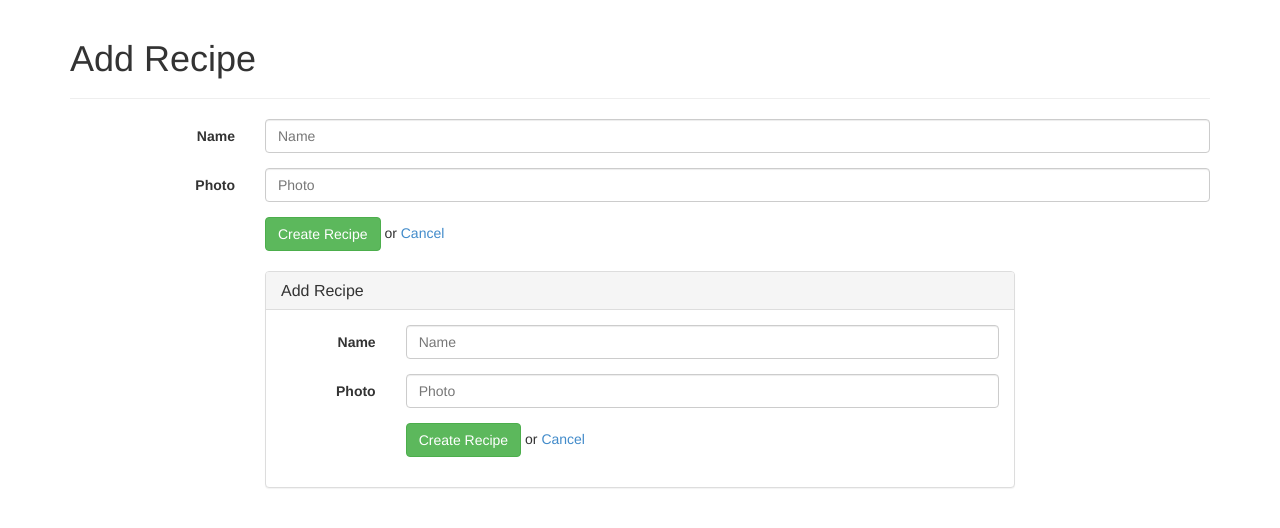
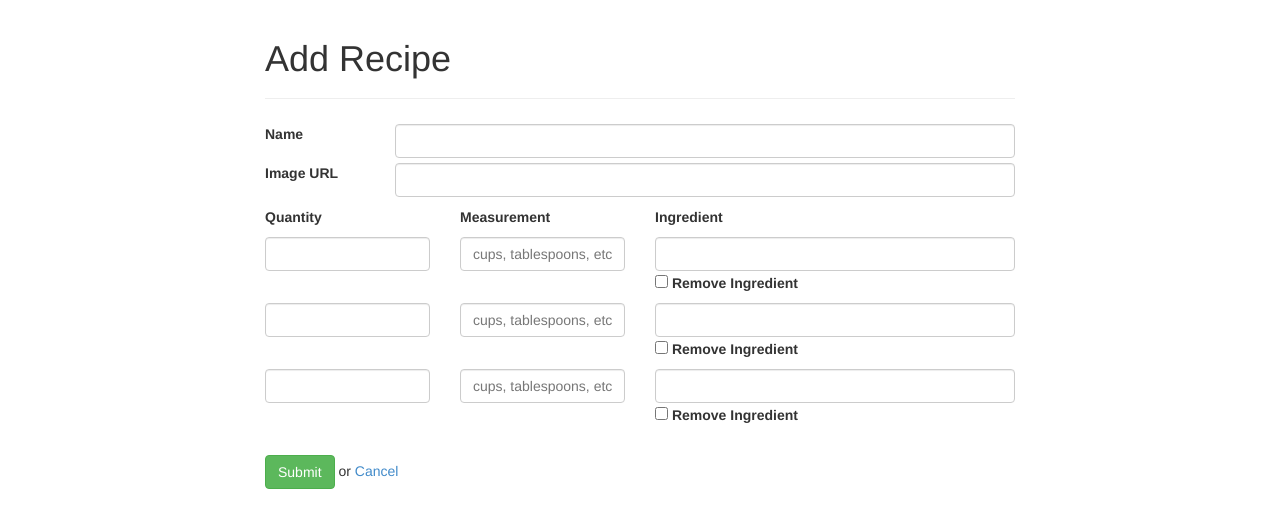
Before and after one commit to linhmlam/projectnomnom, a Rails app: page /recipes/new in a window 1280 px wide. Shown: the part 51-579 px from the top of the page. Run offline with Rails 7, Linux system fonts and the light colour scheme; some libraries are stand-ins or nearby versions.

Commit message:
Attempt at form
Failed :(

```diff
--- a/app/controllers/recipes_controller.rb
+++ b/app/controllers/recipes_controller.rb
@@ -5,16 +5,19 @@ class RecipesController < ApplicationController
 
   def show
     @recipe = Recipe.find(params[:id])
+
   end
 
   def new
     @recipe = Recipe.new
+    3.times {@recipe.recipe_ingredients.build}
   end
 
   def create
     @recipe = Recipe.new
-    @recipe.name = params[:name]
-    @recipe.photo = params[:photo]
+
+    # @recipe.name = params[:name]
+    # @recipe.photo = params[:photo]
 
     if @recipe.save
       redirect_to "/recipes", :notice => "Recipe created successfully."
@@ -47,4 +50,11 @@ class RecipesController < ApplicationController
 
     redirect_to "/recipes", :notice => "Recipe deleted."
   end
+
+  private
+    def recipe_params
+      params.require(:recipe).permit(:name,:photo, recipe_ingredients_attributes: [:recipe_id, :unit, :quantity, :ingredient, :_destroy])
+    end
+
+
 end
--- a/app/models/recipe.rb
+++ b/app/models/recipe.rb
@@ -1,5 +1,8 @@
 class Recipe < ActiveRecord::Base
-  has_many :recipe_ingredients
+  has_many :recipe_ingredients, :dependent => :destroy
+
+  accepts_nested_attributes_for :recipe_ingredients, :reject_if => lambda { |a| a[:ingredient].blank? }, allow_destroy: true
+
   has_many :list_recipes
   has_many :lists, :through => :list_recipes
 end
--- /dev/null
+++ b/app/views/recipes/_form.html.erb
@@ -0,0 +1,59 @@
+<%= form_for @recipe do |f| %>
+<div class="row">
+  <div class="col-sm-offset-1 col-sm-10 col-md-offset-2 col-md-8">
+    <div class="row">
+     <div class="form-group">
+      <%= f.label :name, :class => "col-sm-2 control-label" %>
+      <div class="col-sm-10">
+        <%= f.text_field :name, :class => "form-control" %>
+      </div>
+    </div>
+  </div>
+  <div class="row">
+    <div class="form-group">
+      <%= f.label :photo, "Image URL", :class=> "col-sm-2 control-label" %>
+      <div class="col-sm-10">
+        <%= f.text_field :photo, :class => "form-control" %>
+      </div>
+    </div>
+  </div>
+</div>
+</div>
+
+<div class="row">
+  <div class="col-sm-offset-1 col-sm-2 col-md-offset-2 col-md-2">
+    <%= f.label :quantity, "Quantity" %>
+  </div>
+  <div class="col-sm-2 col-md-2">
+    <%= f.label :unit, "Measurement" %>
+  </div>
+  <div class="col-sm-6 col-md-4">
+      <%= f.label :ingredient, "Ingredient" %>
+  </div>
+</div>
+
+<%= f.fields_for :recipe_ingredients do |builder| %>
+<div class="row">
+  <div class="col-sm-offset-1 col-sm-2 col-md-offset-2 col-md-2">
+    <%= builder.number_field :quantity, :class => "form-control", :step => "any", :min => "0" %>
+  </div>
+  <div class="col-sm-2 col-md-2">
+    <%= builder.text_field :unit, :class=> "form-control", :placeholder => "cups, tablespoons, etc." %>
+  </div>
+  <div class="col-sm-6 col-md-4">
+    <%= builder.text_field :ingredient, :class=> "form-control" %>
+    <%= builder.check_box :_destroy %>
+    <%= builder.label :_destroy, "Remove Ingredient" %>
+  </div>
+</div>
+<% end %>
+
+<div>&nbsp;</div>
+
+<div class="row">
+  <div class="col-sm-offset-1 col-sm-10 col-md-offset-2 col-md-8">
+    <%= f.submit "Submit", :class => "btn btn-success" %> or <a href="/recipes">Cancel</a>
+  </div>
+</div>
+
+<% end %>
--- a/app/views/recipes/new.html.erb
+++ b/app/views/recipes/new.html.erb
@@ -11,87 +11,12 @@
 
 <!-- Simple full-width example-->
 
+<div class="row">
+  <div class="col-sm-offset-1 col-sm-10 col-md-offset-2 col-md-8">
     <div class="page-header">
       <h1>Add Recipe</h1>
-</div>
-
-<div class="row">
-  <div class="col-md-12">
-    <form action="/create_recipe" class="form-horizontal">
-      <!-- Label and input for name -->
-      <div class="form-group">
-        <label for="name" class="col-sm-2 control-label">
-          Name
-        </label>
-        <div class="col-sm-10">
-          <input type="text" id="name" name="name" placeholder="Name" class="form-control" value="<%= @recipe.name %>">
-        </div>
-      </div>
-
-      <!-- Label and input for photo -->
-      <div class="form-group">
-        <label for="photo" class="col-sm-2 control-label">
-          Photo
-        </label>
-        <div class="col-sm-10">
-          <input type="text" id="photo" name="photo" placeholder="Photo" class="form-control" value="<%= @recipe.photo %>">
-        </div>
-      </div>
-
-      <div class="form-group">
-        <div class="col-sm-offset-2 col-sm-10">
-          <input type="submit" value="Create Recipe" class="btn btn-success">
-          or
-          <a href="/recipes">Cancel</a>
-        </div>
-      </div>
-    </form>
-  </div>
-</div>
-
-<!-- End simple full-width example-->
-
-<!-- Responsive panel example -->
-
-<div class="row">
-  <div class="col-sm-offset-1 col-sm-10 col-md-offset-2 col-md-8">
-    <div class="panel panel-default">
-      <div class="panel-heading">
-        <h3 class="panel-title">Add Recipe</h3>
-      </div>
-      <div class="panel-body">
-        <form action="/create_recipe" class="form-horizontal">
-          <!-- Label and input for name -->
-          <div class="form-group">
-            <label for="name" class="col-sm-2 control-label">
-              Name
-            </label>
-            <div class="col-sm-10">
-              <input type="text" id="name" name="name" placeholder="Name" class="form-control" value="<%= @recipe.name %>">
-            </div>
-          </div>
-
-          <!-- Label and input for photo -->
-          <div class="form-group">
-            <label for="photo" class="col-sm-2 control-label">
-              Photo
-            </label>
-            <div class="col-sm-10">
-              <input type="text" id="photo" name="photo" placeholder="Photo" class="form-control" value="<%= @recipe.photo %>">
-            </div>
-          </div>
-
-          <div class="form-group">
-            <div class="col-sm-offset-2 col-sm-10">
-              <input type="submit" value="Create Recipe" class="btn btn-success">
-              or
-              <a href="/recipes">Cancel</a>
-            </div>
-          </div>
-        </form>
-      </div>
     </div>
   </div>
 </div>
 
-<!-- End responsive panel example -->
+<%= render "form" %>
--- a/config/routes.rb
+++ b/config/routes.rb
@@ -71,22 +71,24 @@ get('/users/new', )
   # DELETE
   get('/delete_recipe_ingredient/:id', { :controller => 'recipe_ingredients', :action => 'destroy' })
   #------------------------------
+  resources :recipes do
+    resources :recipe_ingredients
+  end
+  # # Routes for the Recipe resource:
+  # CREATE
+  # get('/recipes/new', { :controller => 'recipes', :action => 'new' })
+  # get('/create_recipe', { :controller => 'recipes', :action => 'create' })
 
-  # Routes for the Recipe resource:
-  # CREATE
-  get('/recipes/new', { :controller => 'recipes', :action => 'new' })
-  get('/create_recipe', { :controller => 'recipes', :action => 'create' })
+  # # # READ
+  # get('/recipes', { :controller => 'recipes', :action => 'index' })
+  # get('/recipes/:id', { :controller => 'recipes', :action => 'show' })
 
-  # READ
-  get('/recipes', { :controller => 'recipes', :action => 'index' })
-  get('/recipes/:id', { :controller => 'recipes', :action => 'show' })
+  # # # UPDATE
+  # get('/recipes/:id/edit', { :controller => 'recipes', :action => 'edit' })
+  # # get('/update_recipe/:id', { :controller => 'recipes', :action => 'update' })
 
-  # UPDATE
-  get('/recipes/:id/edit', { :controller => 'recipes', :action => 'edit' })
-  get('/update_recipe/:id', { :controller => 'recipes', :action => 'update' })
-
-  # DELETE
-  get('/delete_recipe/:id', { :controller => 'recipes', :action => 'destroy' })
+  # # # DELETE
+  # get('/delete_recipe/:id', { :controller => 'recipes', :action => 'destroy' })
   #------------------------------
 
   # The priority is based upon order of creation: first created -> highest priority.
```
Also changed, not shown: app/views/recipes/edit.html.erb (+3 -79 lines). Lines whose indentation alone changed are shown as unchanged.
